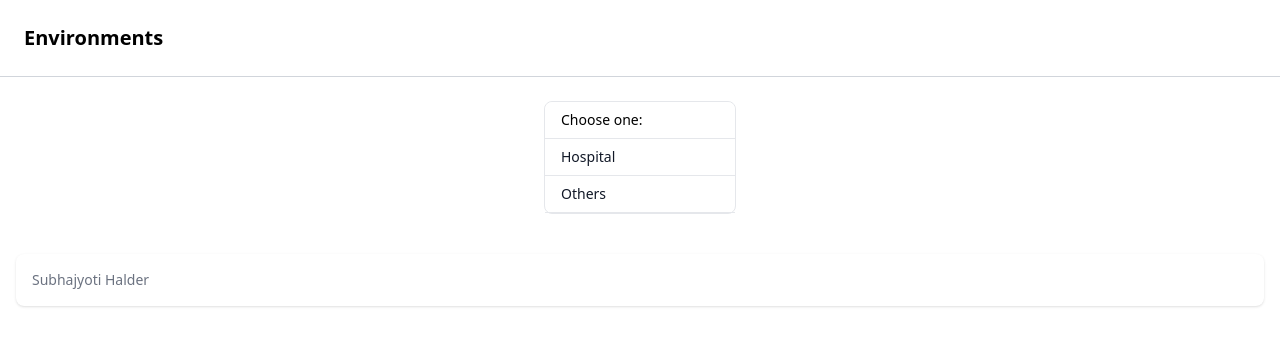
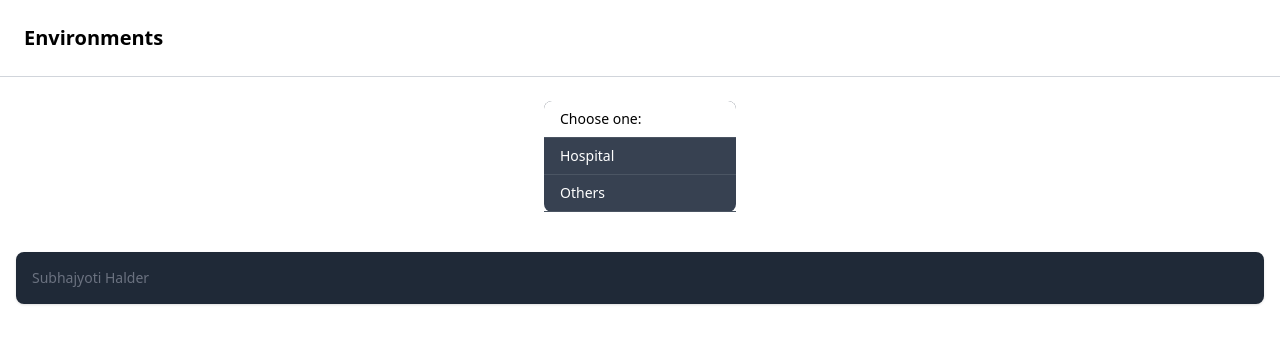
Before and after one commit to subhu-darkknight72/VLN_WebApp_backend, a Django app: page / in a window 1280 px wide. Shown: the top 346 px of the page. Run offline with Django 4.2, Linux system fonts and the light colour scheme; parts of the project's set-up code (start-up, migrations or seed data) failed here and were passed over; some libraries are stand-ins or nearby versions.

Commit message:
set dark mode css at default

```diff
--- a/home/templates/home/base.html
+++ b/home/templates/home/base.html
@@ -19,7 +19,7 @@
 
 
 
-    <footer class="bg-white rounded-lg shadow m-4 dark:bg-gray-800">
+    <footer class="bg-gray-800 rounded-lg shadow m-4">
         <div class="w-full mx-auto max-w-screen-xl p-4 md:flex md:items-center md:justify-between">
             <span class="flex flex-wrap items-center mt-3 text-sm font-medium text-gray-500 dark:text-gray-400 sm:mt-0">
                 <a href="http://cse.iitkgp.ac.in/~subhajyoti.halder/" class="hover:underline me-4 md:me-6" target="_blank">Subhajyoti Halder</a>
--- a/home/templates/home/index.html
+++ b/home/templates/home/index.html
@@ -4,14 +4,14 @@
 
 {% block content %}
     <div class="flex items-center justify-center">
-        <div class="w-48 text-sm font-medium text-gray-900 bg-white border border-gray-200 rounded-lg dark:bg-gray-700 dark:border-gray-600 dark:text-white">
-            <a href="#" aria-current="true" class="block w-full px-4 py-2 text-black bg-white border-b border-gray-200 rounded-t-lg cursor-pointer dark:border-gray-600">
+        <div class="w-48 text-sm font-medium bg-gray-700 border-gray-600 text-white rounded-lg">
+            <a href="#" aria-current="true" class="block w-full px-4 py-2 text-black bg-white border-b border-gray-600 rounded-t-lg cursor-pointer">
                 Choose one:
             </a>
-            <a href="{% url 'hospitalIndex' %}" class="block w-full px-4 py-2 border-b border-gray-200 cursor-pointer hover:bg-gray-100 hover:text-blue-700 focus:outline-none focus:ring-2 focus:ring-blue-700 focus:text-blue-700 dark:border-gray-600 dark:hover:bg-gray-600 dark:hover:text-white dark:focus:ring-gray-500 dark:focus:text-white">
+            <a href="{% url 'hospitalIndex' %}" class="block w-full px-4 py-2 border-b border-gray-600 cursor-pointer hover:bg-gray-600 hover:text-white focus:outline-none focus:ring-2 focus:ring-gray-500 focus:text-white">
                 Hospital
             </a>
-            <a href="#" class="block w-full px-4 py-2 border-b border-gray-200 cursor-pointer hover:bg-gray-100 hover:text-blue-700 focus:outline-none focus:ring-2 focus:ring-blue-700 focus:text-blue-700 dark:border-gray-600 dark:hover:bg-gray-600 dark:hover:text-white dark:focus:ring-gray-500 dark:focus:text-white">
+            <a href="#" class="block w-full px-4 py-2 border-b border-gray-600 cursor-pointer hover:bg-gray-600 hover:text-white focus:outline-none focus:ring-2 focus:ring-gray-500 focus:text-white">
                 Others
             </a>
         </div>
--- a/hospital/templates/hospital/base.html
+++ b/hospital/templates/hospital/base.html
@@ -12,7 +12,6 @@
     <nav class="py-6 px-6 flex justify-between items-center border-b border-gray-300">
         <a href="{% url 'hospitalIndex' %}" class="text-xl font-semibold">Hospital</a>
         <div class=""space-x-6>
-            <a href="{% url 'hospitalReset' %}" class="px-3 text-lg font-semibold hover:text-gray-500">Perform Action</a>
             <a href="{% url 'homeIndex' %}" class="px-3 text-lg font-semibold hover:text-gray-500">Home</a>
         </div>
     </nav>
@@ -24,7 +23,7 @@
 
 
 
-    <footer class="bg-white rounded-lg shadow m-4 dark:bg-gray-800">
+    <footer class="bg-gray-800 rounded-lg shadow m-4">
         <div class="w-full mx-auto max-w-screen-xl p-4 md:flex md:items-center md:justify-between">
             <span class="flex flex-wrap items-center mt-3 text-sm font-medium text-gray-500 dark:text-gray-400 sm:mt-0">
                 <a href="http://cse.iitkgp.ac.in/~subhajyoti.halder/" class="hover:underline me-4 md:me-6" target="_blank">Subhajyoti Halder</a>
```
